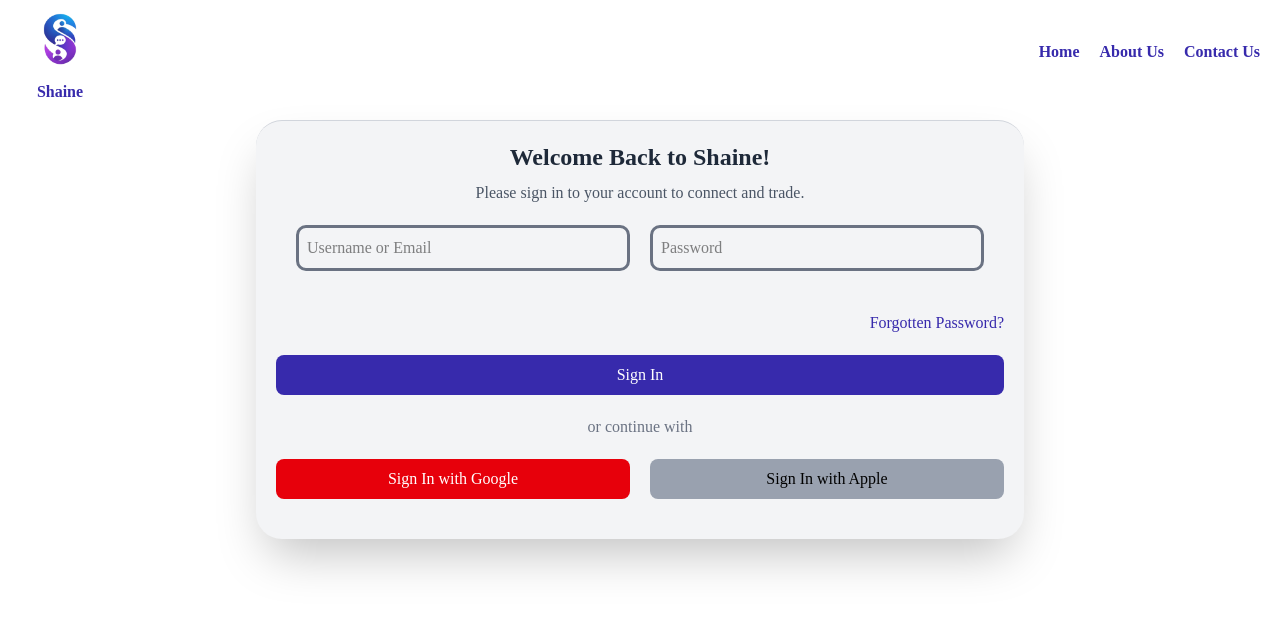
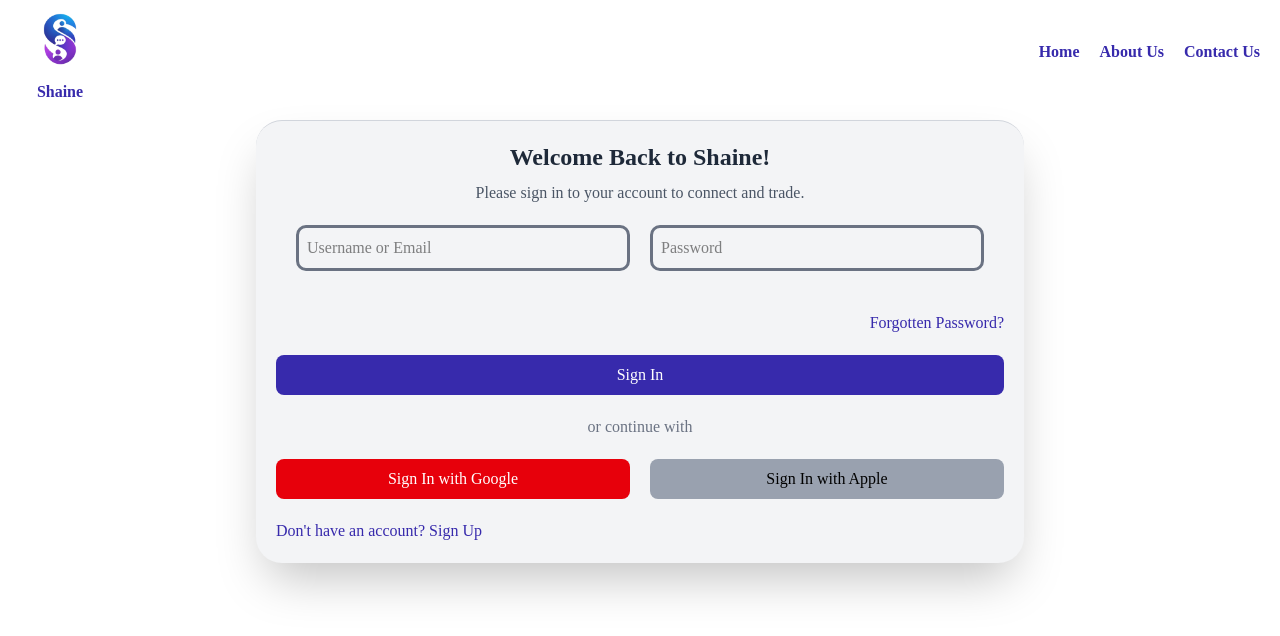
Before and after one commit to Zuby012/client, a Next.js app: page /v1/sign-in in a window 1280 px wide. Shown: the top 636 px of the page. Built offline with nearby package versions, Linux system fonts and the light colour scheme.

Commit message:
sign in page update

```diff
--- a/app/v1/sign-in/page.tsx
+++ b/app/v1/sign-in/page.tsx
@@ -44,7 +44,11 @@ const SignIn = () => {
                         <Button content="Sign In with Google" colour="bg-red-600" text="text-white" hoverColor="bg-red-700" />
                         <Button content="Sign In with Apple" colour="bg-gray-400" text="text-black" hoverColor="bg-gray-500" />
                     </div>
-                    <div id="signUp"></div>
+                    <div id="signUp">
+                        <Link href={"/v1/sign-up"} className="text-indigo-800 hover:text-blue-500 active:text-indigo-400">
+                            Don't have an account? Sign Up
+                        </Link>
+                    </div>
                 </div>
             </div>
         </div>
```
